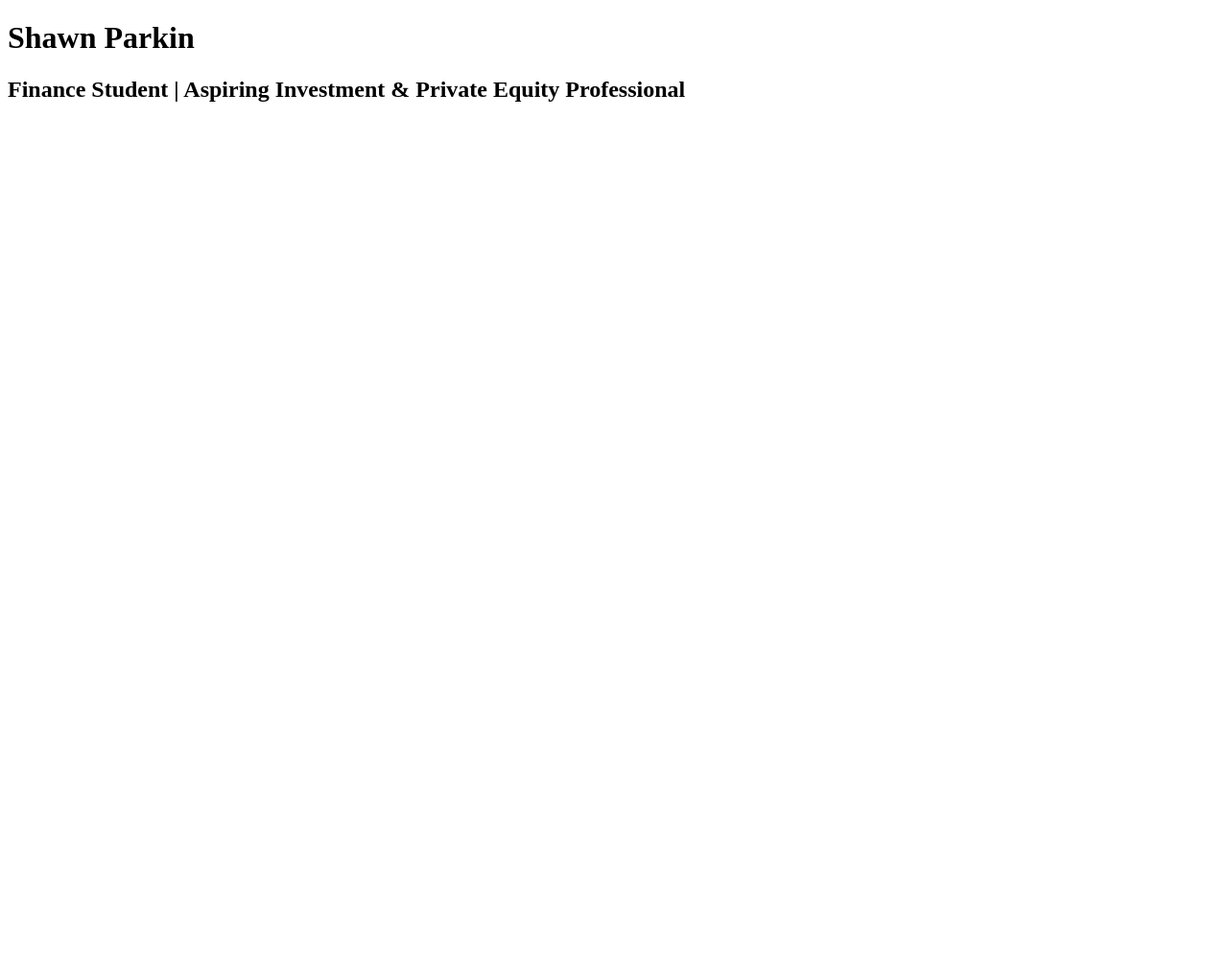
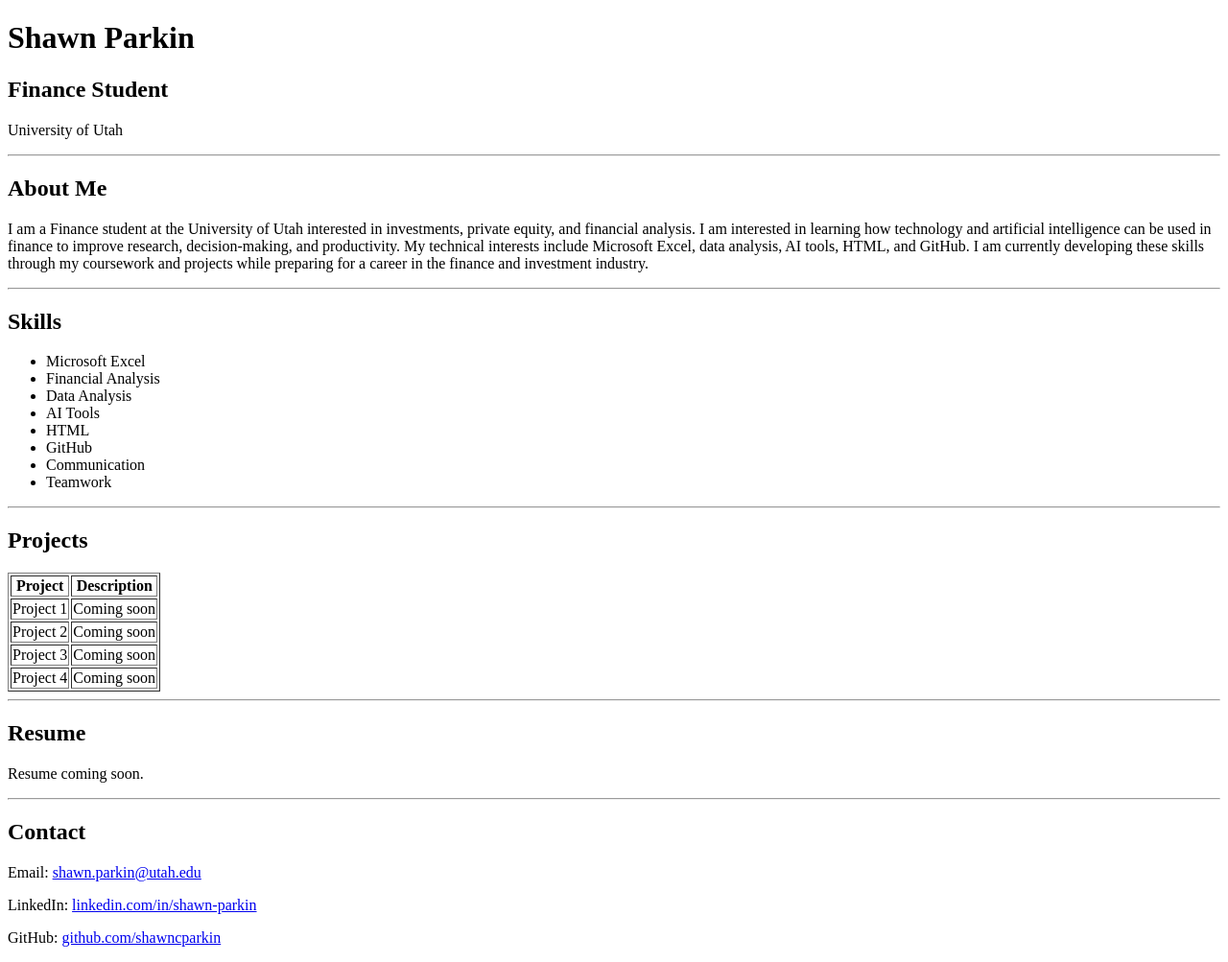
Before and after one commit to shawncparkin/shawncparkin.github.io, a plain HTML site: page index.html in a window 1280 px wide. Shown: the whole page at 96% size. Before the commit the page ends 800 px from the top, so only its background shows below. Drawn offline with Linux system fonts and the light colour scheme.

Commit message:
Update index.html

```diff
--- a/index.html
+++ b/index.html
@@ -1,5 +1,6 @@
 <!DOCTYPE html>
 <html lang="en">
+
 <head>
     <meta charset="UTF-8">
     <meta name="viewport" content="width=device-width, initial-scale=1.0">
@@ -10,8 +11,105 @@
 
     <header>
         <h1>Shawn Parkin</h1>
-        <h2>Finance Student | Aspiring Investment & Private Equity Professional</h2>
+        <h2>Finance Student</h2>
+        <p>University of Utah</p>
     </header>
 
+    <hr>
+
+    <section>
+        <h2>About Me</h2>
+        <p>
+            I am a Finance student at the University of Utah interested in
+            investments, private equity, and financial analysis. I am interested
+            in learning how technology and artificial intelligence can be used
+            in finance to improve research, decision-making, and productivity.
+            My technical interests include Microsoft Excel, data analysis, AI
+            tools, HTML, and GitHub. I am currently developing these skills
+            through my coursework and projects while preparing for a career
+            in the finance and investment industry.
+        </p>
+    </section>
+
+    <hr>
+
+    <section>
+        <h2>Skills</h2>
+        <ul>
+            <li>Microsoft Excel</li>
+            <li>Financial Analysis</li>
+            <li>Data Analysis</li>
+            <li>AI Tools</li>
+            <li>HTML</li>
+            <li>GitHub</li>
+            <li>Communication</li>
+            <li>Teamwork</li>
+        </ul>
+    </section>
+
+    <hr>
+
+    <section>
+        <h2>Projects</h2>
+
+        <table border="1">
+            <tr>
+                <th>Project</th>
+                <th>Description</th>
+            </tr>
+            <tr>
+                <td>Project 1</td>
+                <td>Coming soon</td>
+            </tr>
+            <tr>
+                <td>Project 2</td>
+                <td>Coming soon</td>
+            </tr>
+            <tr>
+                <td>Project 3</td>
+                <td>Coming soon</td>
+            </tr>
+            <tr>
+                <td>Project 4</td>
+                <td>Coming soon</td>
+            </tr>
+        </table>
+    </section>
+
+    <hr>
+
+    <section>
+        <h2>Resume</h2>
+        <p>Resume coming soon.</p>
+    </section>
+
+    <hr>
+
+    <section>
+        <h2>Contact</h2>
+
+        <p>
+            Email:
+            <a href="mailto:shawn.parkin@utah.edu">
+                shawn.parkin@utah.edu
+            </a>
+        </p>
+
+        <p>
+            LinkedIn:
+            <a href="https://www.linkedin.com/in/shawn-parkin">
+                linkedin.com/in/shawn-parkin
+            </a>
+        </p>
+
+        <p>
+            GitHub:
+            <a href="https://github.com/shawncparkin">
+                github.com/shawncparkin
+            </a>
+        </p>
+    </section>
+
 </body>
+
 </html>
```
